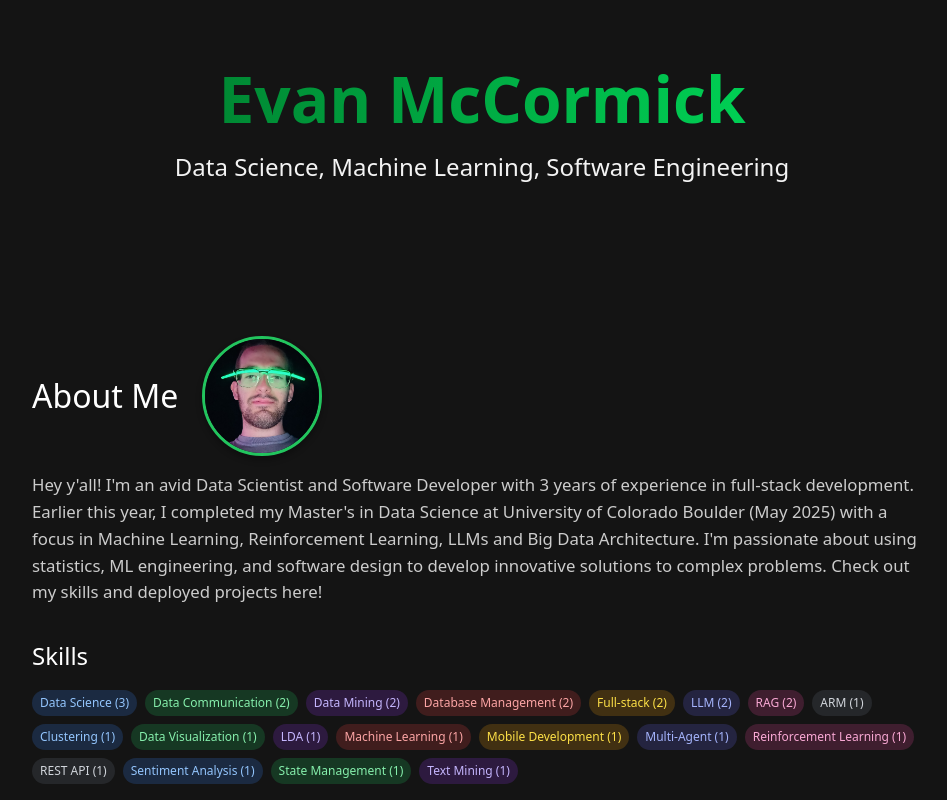
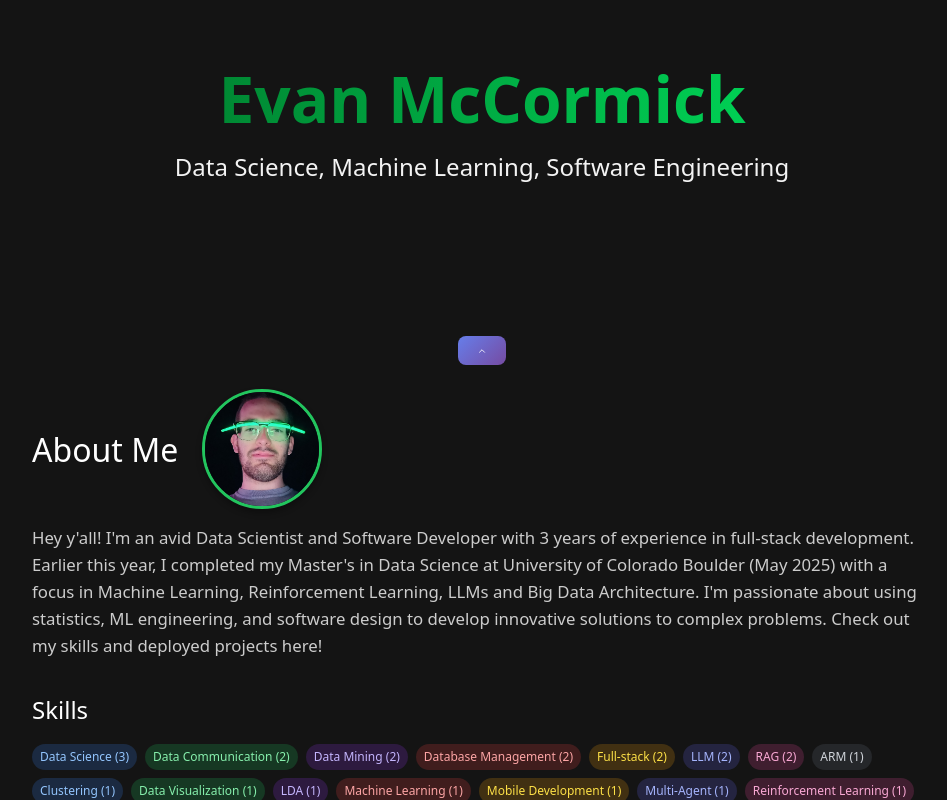
Before and after one commit to EvanMcCormick37/portfolio-website, a React (Vite) app: page / in a window 1280 px wide. Both pictures are taken after a click on the button "Me". Shown: the top 800 px of the page, without its empty margins (158-1105 px from the left). Built offline with nearby package versions, Linux system fonts and the light colour scheme.

Commit message:
Update App.jsx

```diff
--- a/src/App.jsx
+++ b/src/App.jsx
@@ -452,6 +452,9 @@ const SectionCard=({ children, name })=> {
       }
       {isOpen &&
       <div className="section-content">
+        <button className="section-close" onClick={toggle}>
+          <ChevronUp size={10}></ChevronUp>
+        </button>
         {children}
         <button className="section-close" onClick={toggle}>
           <ChevronUp size={20}></ChevronUp>
```
